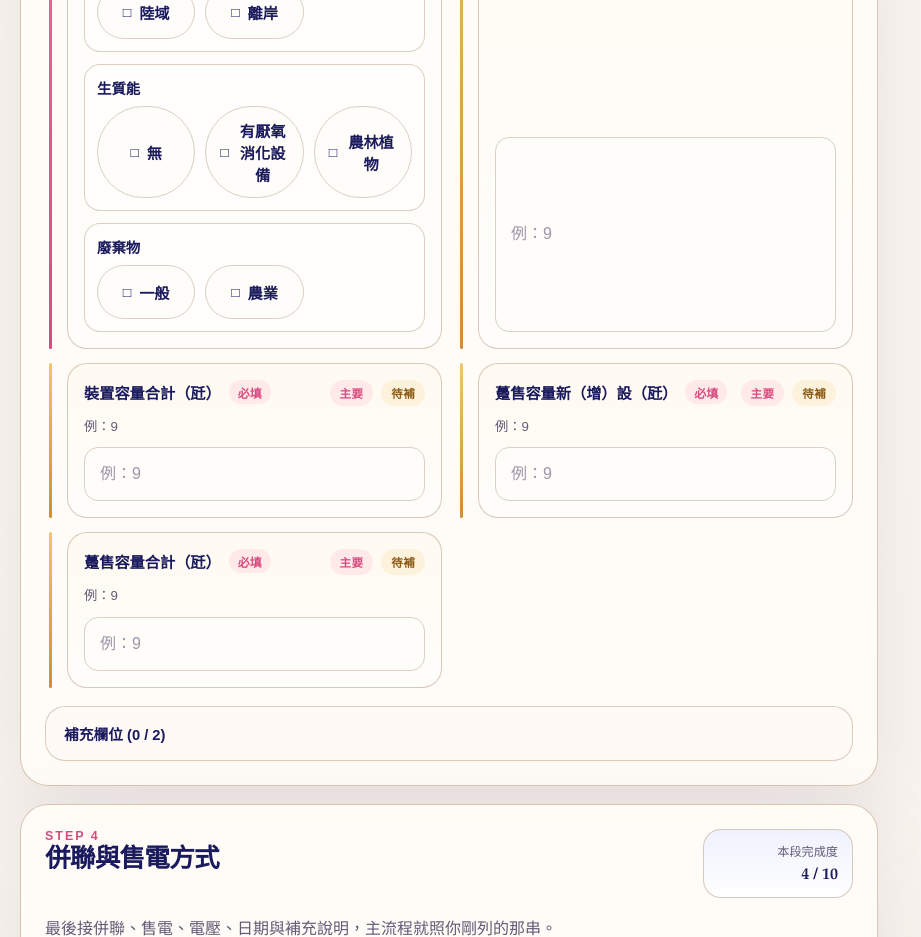
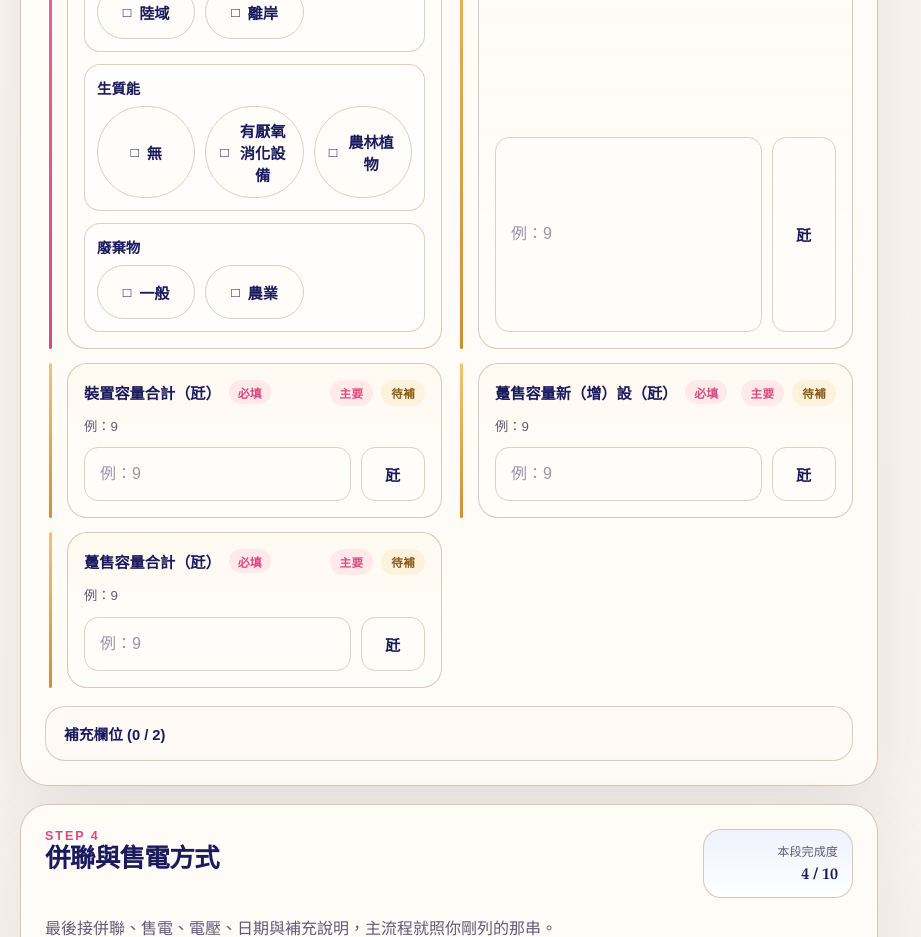
Before and after one commit to JardiniTsai168/lihipdf, a Next.js app: page / in a window 1280 px wide. Shown: the part 2480-3417 px from the top of the page, without its empty margins (0-921 px from the left). Built offline with nearby package versions, Linux system fonts and the light colour scheme.

Commit message:
Show kw unit boxes beside capacity fields

```diff
--- a/app/globals.css
+++ b/app/globals.css
@@ -481,6 +481,33 @@ select {
   font-size: 16px;
 }
 
+.input-with-unit {
+  display: grid;
+  grid-template-columns: minmax(0, 1fr) auto;
+  gap: 10px;
+  align-items: stretch;
+}
+
+.input-with-unit input {
+  min-width: 0;
+}
+
+.input-unit {
+  display: inline-flex;
+  align-items: center;
+  justify-content: center;
+  min-width: 64px;
+  padding: 0 14px;
+  border: 1px solid var(--line);
+  border-radius: 14px;
+  background: var(--paper-strong);
+  color: var(--ink);
+  font-family: "Avenir Next", "Noto Sans TC", "PingFang TC", sans-serif;
+  font-size: 0.95rem;
+  font-weight: 700;
+  letter-spacing: 0.04em;
+}
+
 textarea {
   min-height: 148px;
   resize: vertical;
--- a/app/page.jsx
+++ b/app/page.jsx
@@ -677,11 +677,22 @@ function renderField(name, label, type, form, updateField, variant = "core") {
             value={form[name]}
             onChange={(event) => updateField(name, event.target.value)}
           />
+        ) : type === "number" ? (
+          <div className="input-with-unit">
+            <input
+              aria-label={ariaLabel}
+              type={type}
+              inputMode="decimal"
+              placeholder={placeholder}
+              value={form[name]}
+              onChange={(event) => updateField(name, event.target.value)}
+            />
+            <span className="input-unit" aria-hidden="true">瓩</span>
+          </div>
         ) : (
           <input
             aria-label={ariaLabel}
             type={type}
-            inputMode={type === "number" ? "decimal" : undefined}
             placeholder={placeholder}
             value={form[name]}
             onChange={(event) => updateField(name, event.target.value)}
```
Also changed, not shown: 1 other file (tests, documents, lock files or other folders).
